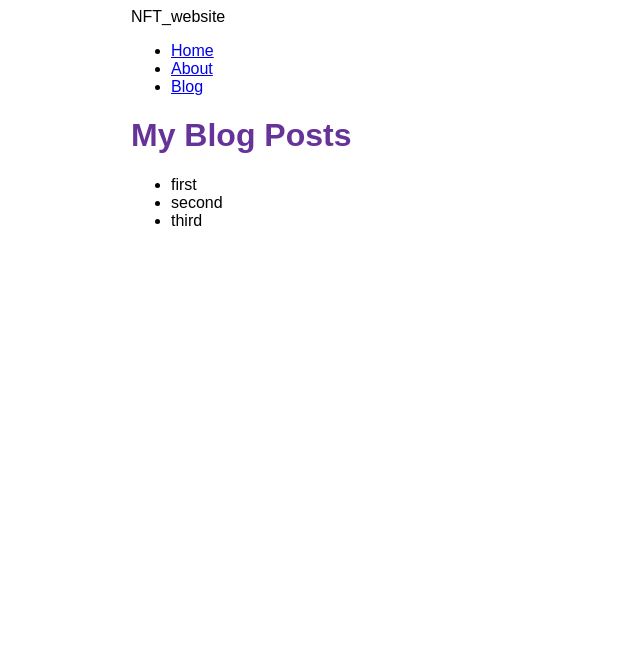
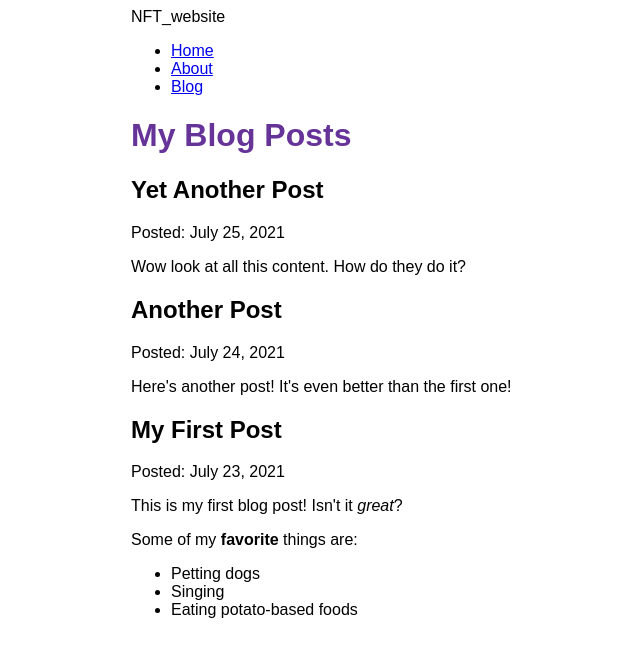
Before and after one commit to kitfud/Gatsby_Test, a Gatsby site: page /blog in a window 1280 px wide. Shown: the whole page, without its empty margins (259-899 px from the left). Built offline with nearby package versions, Linux system fonts and the light colour scheme; Gatsby itself is replaced by a stand-in of ours.

Commit message:
completed part 5 of tutorial

```diff
--- a/blog/first.mdx
+++ b/blog/first.mdx
@@ -0,0 +1,12 @@
+---
+title: "My First Post"
+date: "2021-07-23"
+---
+
+This is my first blog post! Isn't it *great*?
+
+Some of my **favorite** things are:
+
+* Petting dogs
+* Singing
+* Eating potato-based foods
--- a/blog/second.mdx
+++ b/blog/second.mdx
@@ -0,0 +1,6 @@
+---
+title: "Another Post"
+date: "2021-07-24"
+---
+
+Here's another post! It's even better than the first one!
--- a/blog/third.mdx
+++ b/blog/third.mdx
@@ -0,0 +1,6 @@
+---
+title: "Yet Another Post"
+date: "2021-07-25"
+---
+
+Wow look at all this content. How do they do it?
--- a/gatsby-config.js
+++ b/gatsby-config.js
@@ -13,5 +13,6 @@
         path: `${__dirname}/blog`,
       }
     },
+    "gatsby-plugin-mdx",
   ],
 };
--- a/package.json
+++ b/package.json
@@ -15,8 +15,11 @@
     "clean": "gatsby clean"
   },
   "dependencies": {
+    "@mdx-js/mdx": "^1.6.22",
+    "@mdx-js/react": "^1.6.22",
     "gatsby": "^3.13.0",
     "gatsby-plugin-image": "^1.13.0",
+    "gatsby-plugin-mdx": "^2.13.0",
     "gatsby-plugin-sharp": "^3.13.0",
     "gatsby-source-filesystem": "^3.13.0",
     "react": "^17.0.1",
--- a/src/pages/blog.js
+++ b/src/pages/blog.js
@@ -1,31 +1,41 @@
 import * as React from 'react'
 import { graphql } from 'gatsby'
 import Layout from '../components/layout'
+import { MDXRenderer } from 'gatsby-plugin-mdx'
 
 const BlogPage = ({ data }) => {
   return (
     <Layout pageTitle="My Blog Posts">
-      <ul>
-      {
-        data.allFile.nodes.map(node => (
-          <li key={node.name}>
-            {node.name}
-          </li>
+       {
+        data.allMdx.nodes.map((node) => (
+          <article key={node.id}>
+            <h2>{node.frontmatter.title}</h2>
+            <p>Posted: {node.frontmatter.date}</p>
+            <MDXRenderer>
+              {node.body}
+            </MDXRenderer>
+          </article>
         ))
       }
-      </ul>
     </Layout>
   )
 }
 
+
 export const query = graphql`
   query {
-    allFile {
+    allMdx(sort: {fields: frontmatter___date, order: DESC}) {
       nodes {
-        name
+        frontmatter {
+          date(formatString: "MMMM D, YYYY")
+          title
+        }
+        id
+        body
       }
     }
   }
 `
 
+
 export default BlogPage
```
Also changed, not shown: 1 other file.
